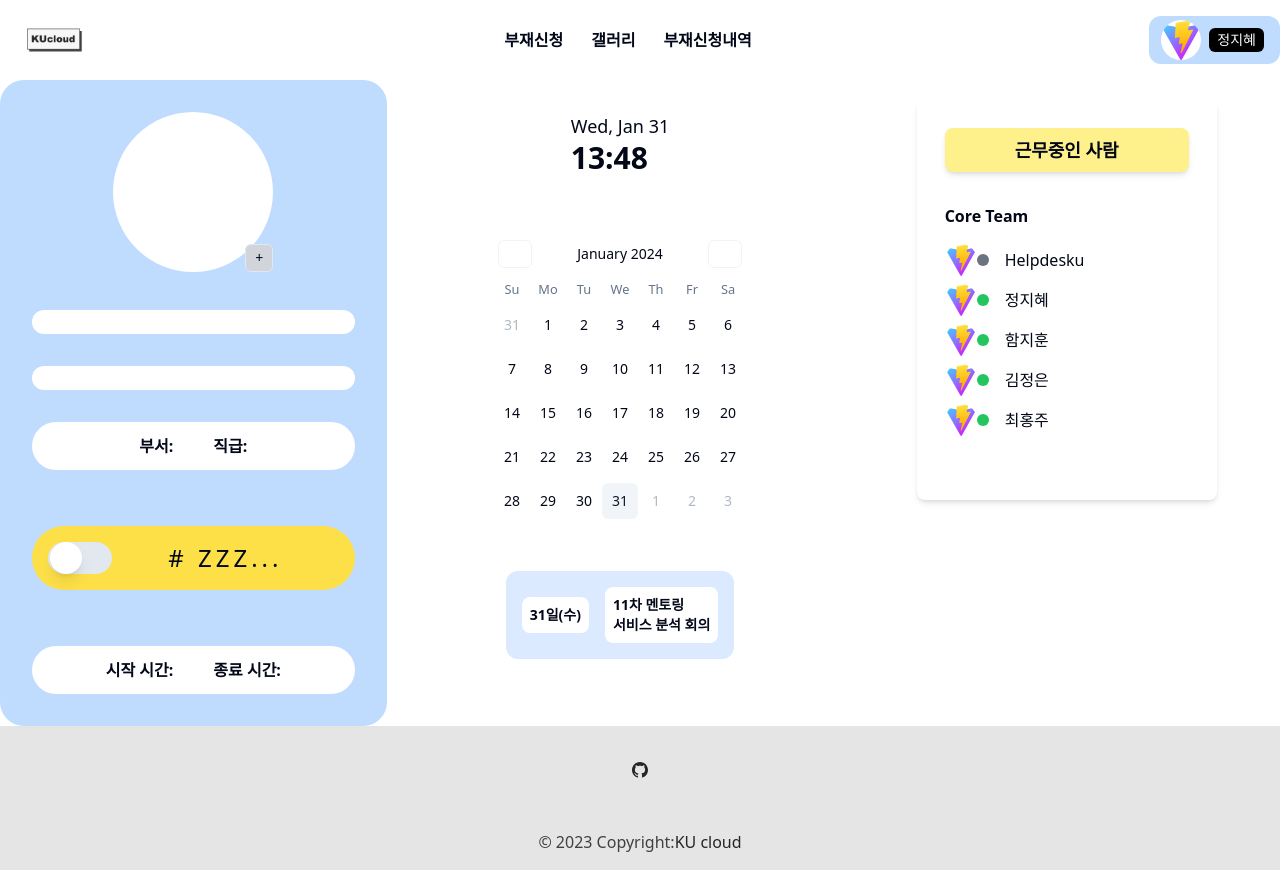
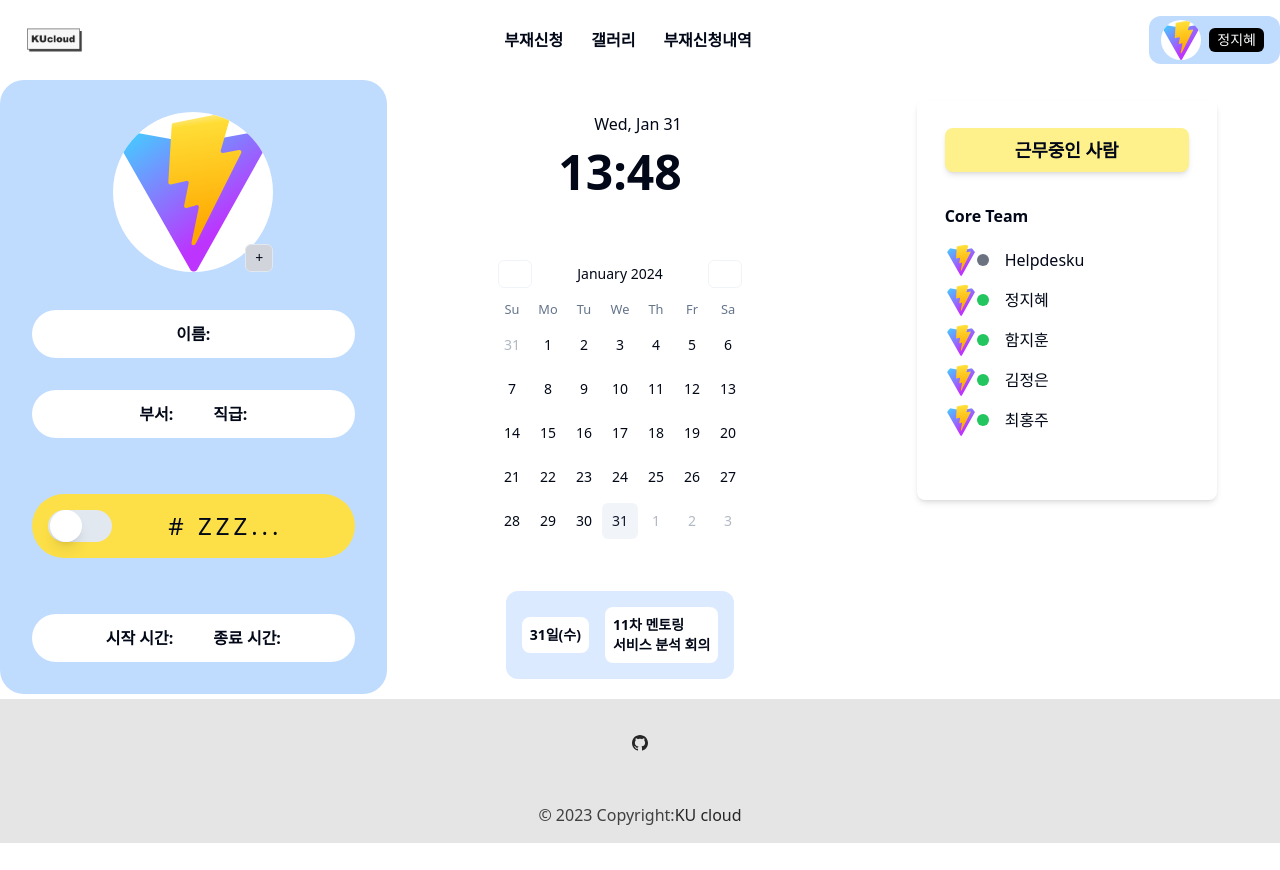
Before and after one commit to ohhhInFastcampus/toyproject1, a React (Vite) app: page / in a window 1280 px wide. After the commit the page ends 843 px from the top, so only its background shows below. Built offline with nearby package versions, Linux system fonts and the light colour scheme.

Commit message:
main user component, main page 수정

```diff
--- a/src/components/main/Clock.tsx
+++ b/src/components/main/Clock.tsx
@@ -26,8 +26,8 @@ function Clock() {
   return (
     <div className="nflex np-3 nitems-center">
       <div>
-        <p className="ntext-lg nfont-medium">{`${dayOfWeek}, ${monthDay}`}</p>
-        <p className="ntext-3xl nfont-semibold">{hourMinute}</p>
+        <p className="ntext-right nmb-3 ntext-2lg nfont-medium">{`${dayOfWeek}, ${monthDay}`}</p>
+        <p className="ntext-5xl nfont-semibold">{hourMinute}</p>
       </div>
     </div>
   );
--- a/src/components/main/UserAvatar.tsx
+++ b/src/components/main/UserAvatar.tsx
@@ -1,8 +1,8 @@
 import { Avatar, AvatarImage } from "@/components/ui/avatar";
 import { Button } from "@/components/ui/button";
-import { MemberMockType } from "@/components/main/types";
+import { MemberDetailType } from "@/components/main/types";
 
-const UserAvatar = ({ profile }: MemberMockType) => {
+const UserAvatar = ({ profile }: MemberDetailType) => {
   return (
     <>
       <div className="nrelative ninline-block">
--- a/src/components/main/UserDetails.tsx
+++ /dev/null
@@ -1,14 +0,0 @@
-import { MemberMockType } from "@/components/main/types";
-
-const UserDetails = ({ department, role }: MemberMockType) => {
-  return (
-    <div>
-      <div className="nflex nflex-row njustify-center nbg-white nrounded-full np-3 nitems-center nfont-semibold">
-        <div className="nmr-10">부서: {department}</div>
-        <div>직급: {role}</div>
-      </div>
-    </div>
-  );
-};
-
-export default UserDetails;
--- a/src/components/main/UserHeader.tsx
+++ b/src/components/main/UserHeader.tsx
@@ -1,8 +1,8 @@
 import { Avatar, AvatarImage } from "../ui/avatar";
 import { Button } from "../ui/button";
-import { MemberMockType } from "@/components/main/types";
+import { MemberDetailType } from "@/components/main/types";
 
-const UserHeader = ({ name }: MemberMockType) => {
+const UserHeader = ({ name }: MemberDetailType) => {
   return (
     <div className="nflex nitems-center nbg-blue-200 nrounded-xl npx-3 npy-1">
       <Avatar>
--- a/src/components/main/UserMain.tsx
+++ b/src/components/main/UserMain.tsx
@@ -1,14 +1,20 @@
 import { useState } from "react";
 import MainJobState from "@/components/main/MainJobState";
-import UserDetails from "@/components/main/UserDetails";
-import UserTime from "@/components/main/UserTime";
 import { UserAvatar } from "@/components/main/UserAvatar";
 import WhiteBox from "@/components/main/WhiteBox";
 import { memberDetails } from "@/mocks/teamList";
+import { MemberDetailType } from "./types";
 
-const User = memberDetails[0];
+//작업후 삭제예정
+const User: MemberDetailType = memberDetails[0];
 
-const UserMain = () => {
+const UserMain = ({
+  name,
+  department,
+  role,
+  startTime,
+  endTime,
+}: MemberDetailType) => {
   const [switchState, setSwitchState] = useState(false);
   // 스위치 상태 변경 함수
   const handleSwitchChange = (newState: boolean) => {
@@ -20,25 +26,23 @@ const UserMain = () => {
       <div className="nw-[400px]">
         <div className="nflex nflex-col nrounded-3xl nbg-blue-200 np-8 ngap-y-8 ">
           <div className="nself-center ">
-            <UserAvatar />
+            <UserAvatar {...User} />
           </div>
-          <WhiteBox>이름: {User.name}</WhiteBox>
-          <WhiteBox>
-            <div className="nmr-10">부서: {User.department}</div>
-            <div>직급: {User.role}</div>
+          <WhiteBox className="">이름: {name}</WhiteBox>
+          <WhiteBox className="nmb-6">
+            <div className="nmr-10">부서: {department}</div>
+            <div>직급: {role}</div>
           </WhiteBox>
-          <div className="nmb-6">
-            <UserDetails />
-          </div>
           <div className="nmb-6">
             <MainJobState
               onSwitchChange={handleSwitchChange}
               switchState={switchState}
             />
           </div>
-          <div>
-            <UserTime />
-          </div>
+          <WhiteBox>
+            <div className="nmr-10">시작 시간: {startTime}</div>
+            <div>종료 시간: {endTime}</div>
+          </WhiteBox>
         </div>
       </div>
     </>
--- a/src/components/main/UserTime.tsx
+++ /dev/null
@@ -1,14 +0,0 @@
-import { MemberMockType } from "@/components/main/types";
-
-const UserTime = ({ starttime, endtime }: MemberMockType) => {
-  return (
-    <div>
-      <div className="nflex nflex-row njustify-center  nbg-white nrounded-full np-3 nitems-center nfont-semibold">
-        <div className="nmr-10">시작 시간: {starttime}</div>
-        <div>종료 시간: {endtime}</div>
-      </div>
-    </div>
-  );
-};
-
-export default UserTime;
--- a/src/components/main/WhiteBox.tsx
+++ b/src/components/main/WhiteBox.tsx
@@ -1,10 +1,15 @@
-import { Outlet } from "react-router-dom";
-const WhiteBox = (className: string) => {
+import { ReactNode } from "react";
+
+interface WhiteBoxType {
+  children: ReactNode;
+  className?: string;
+}
+const WhiteBox = ({ children, className }: WhiteBoxType) => {
   return (
     <div
       className={`nflex nflex-row nbg-white nrounded-full np-3 njustify-center nitems-center nfont-semibold ${className}`}
     >
-      <Outlet />
+      {children}
     </div>
   );
 };
--- a/src/components/main/WorkingStatus.tsx
+++ b/src/components/main/WorkingStatus.tsx
@@ -1,7 +1,7 @@
-import { MemberMockType } from "@/components/main/types";
+import { MemberDetailType } from "@/components/main/types";
 
 interface WorkingStatusProps {
-  members: MemberMockType[];
+  members: MemberDetailType[];
 }
 
 const WorkingStatus = ({ members }: WorkingStatusProps) => {
--- a/src/components/main/types.ts
+++ b/src/components/main/types.ts
@@ -1,9 +1,9 @@
-export interface MemberMockType {
+export interface MemberDetailType {
   profile: string;
   name: string;
   department: string;
   role: string;
   isWorking: "working" | "not working";
-  starttime: string;
-  endtime: string;
+  startTime: string;
+  endTime: string;
 }
--- a/src/mocks/teamList.ts
+++ b/src/mocks/teamList.ts
@@ -1,14 +1,14 @@
-import { MemberMockType } from "@/components/main/types.ts";
+import { MemberDetailType } from "@/components/main/types.ts";
 
-export const memberDetails: MemberMockType[] = [
+export const memberDetails: MemberDetailType[] = [
   {
     profile: "/vite.svg",
     name: "Helpdesku",
     department: "Core Team",
     role: "CEO",
     isWorking: "not working",
-    starttime: "09:00",
-    endtime: "18:00",
+    startTime: "09:00",
+    endTime: "18:00",
   },
   {
     profile: "/vite.svg",
@@ -16,8 +16,8 @@ export const memberDetails: MemberMockType[] = [
     department: "Core Team",
     role: "Director",
     isWorking: "working",
-    starttime: "09:00",
-    endtime: "18:00",
+    startTime: "09:00",
+    endTime: "18:00",
   },
   {
     profile: "/vite.svg",
@@ -25,8 +25,8 @@ export const memberDetails: MemberMockType[] = [
     department: "Core Team",
     role: "Manager",
     isWorking: "working",
-    starttime: "09:00",
-    endtime: "18:00",
+    startTime: "09:00",
+    endTime: "18:00",
   },
   {
     profile: "/vite.svg",
@@ -34,8 +34,8 @@ export const memberDetails: MemberMockType[] = [
     department: "Core Team",
     role: "Developer",
     isWorking: "working",
-    starttime: "09:00",
-    endtime: "18:00",
+    startTime: "09:00",
+    endTime: "18:00",
   },
   {
     profile: "/vite.svg",
@@ -43,7 +43,7 @@ export const memberDetails: MemberMockType[] = [
     department: "Core Team",
     role: "Intern",
     isWorking: "working",
-    starttime: "09:00",
-    endtime: "18:00",
+    startTime: "09:00",
+    endTime: "18:00",
   },
 ];
--- a/src/templates/main/index.tsx
+++ b/src/templates/main/index.tsx
@@ -1,6 +1,6 @@
 import UserMain from "@/components/main/UserMain";
+import { Clock } from "@/components/main/Clock";
 import { Calendar } from "@/components/main/Calendar";
-import { Clock } from "@/components/main/Clock";
 import { TodoList } from "@/components/main/TodoList";
 import WorkingStatus from "@/components/main/WorkingStatus";
 import { memberDetails } from "@/mocks/teamList";
@@ -8,7 +8,15 @@ import { memberDetails } from "@/mocks/teamList";
 const Main = () => {
   return (
     <div className="nflex ngap-[20px]">
-      <UserMain />
+      <UserMain
+        profile={""}
+        name={""}
+        department={""}
+        role={""}
+        isWorking={"working"}
+        startTime={""}
+        endTime={""}
+      />
       <div className="nw-[400px] nm-5 nflex nflex-col nitems-center ngap-y-10">
         <Clock />
         <Calendar />
```
